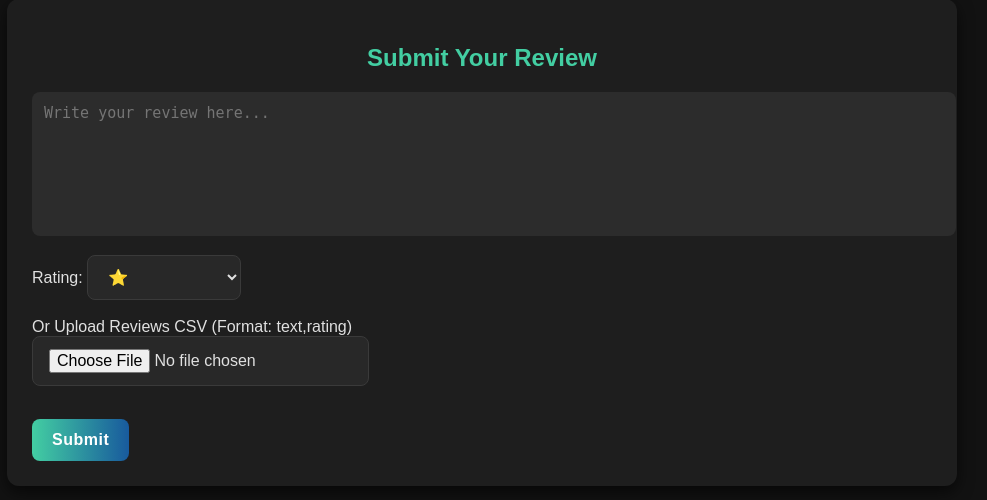
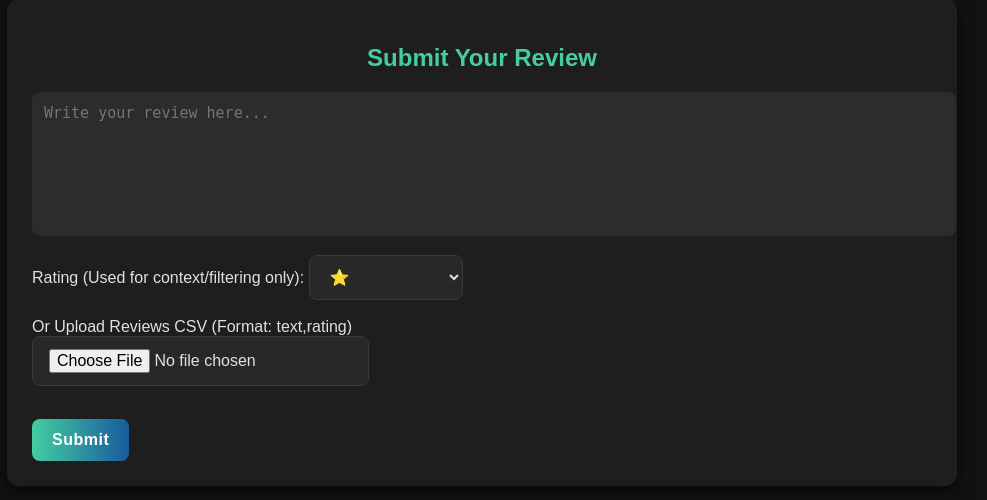
Before and after one commit to Siddartha8/Infosys-Project1, a Flask app: template Customer_Review_Insight/templates/dashboard.html in a window 1280 px wide. Shown: the part 143-643 px from the top of the page, without its empty margins (158-1145 px from the left). Run offline with Flask 3, Linux system fonts and the light colour scheme; tables that the repository leaves empty hold one stand-in row (values such as "Sample post"); the template is opened without the code that fills it: values that come from a table or form of the project are taken from there, most other values are stand-ins (such as "Sample title", 1, 10 or a date in 2020); parts of the project's set-up code (start-up, migrations or seed data) failed here and were passed over.

Commit message:
Your descriptive commit message here

```diff
--- a/Customer_Review_Insight/app.py
+++ b/Customer_Review_Insight/app.py
@@ -528,9 +528,10 @@ def dashboard():
         # ADDED: Attach the overall sentiment label to the object for display
         setattr(r, "overall_sentiment", r.sentiment_label or "Neutral")
 
-    user_pos_count = sum(1 for r in reviews if r.rating and r.rating >= 4)
-    user_neg_count = sum(1 for r in reviews if r.rating and r.rating <= 2)
-    user_neu_count = sum(1 for r in reviews if r.rating and r.rating == 3)
+    # --- UPDATED: Calculate sentiment distribution based on model's sentiment_label ---
+    user_pos_count = sum(1 for r in reviews if r.sentiment_label and r.sentiment_label.lower() == 'positive')
+    user_neg_count = sum(1 for r in reviews if r.sentiment_label and r.sentiment_label.lower() == 'negative')
+    user_neu_count = sum(1 for r in reviews if r.sentiment_label and r.sentiment_label.lower() == 'neutral')
 
     # --- NEW METRICS FOR DASHBOARD ---
     user_reviews_submitted = len(reviews)
@@ -734,9 +735,9 @@ def admin_dashboard():
             return redirect(url_for("admin_dashboard"))
 
     # Count stats for Analytics tab (must run for GET and POST fallback)
-    pos_count = sum(1 for r in reviews if r.rating and r.rating >= 4)
-    neg_count = sum(1 for r in reviews if r.rating and r.rating <= 2)
-    neu_count = sum(1 for r in reviews if r.rating and 2 < r.rating < 4)
+    pos_count = sum(1 for r in reviews if r.sentiment_label and r.sentiment_label.lower() == 'positive')
+    neg_count = sum(1 for r in reviews if r.sentiment_label and r.sentiment_label.lower() == 'negative')
+    neu_count = sum(1 for r in reviews if r.sentiment_label and r.sentiment_label.lower() == 'neutral')
     admin_aspect_data = analyze_aspect_sentiment(reviews)
 
     reviews_by_user = {}
@@ -1094,7 +1095,7 @@ def generate_report():
     writer.writerow([])
 
     # Sentiment distribution
-    writer.writerow(["Sentiment Distribution"])
+    writer.writerow(["Sentiment Distribution (Model Analysis)"])
     total = total_reviews if total_reviews > 0 else 1
     for sentiment, count in sentiment_counts.items():
         percent = (count / total) * 100
@@ -1174,7 +1175,7 @@ def generate_pdf_report():
 
     # Sentiment distribution
     c.setFont("Helvetica-Bold", 14)
-    c.drawString(50, y, "Sentiment Distribution")
+    c.drawString(50, y, "Sentiment Distribution (Model Analysis)")
     y -= 20
     total = total_reviews if total_reviews > 0 else 1
     for sentiment, count in sentiment_counts.items():
--- a/Customer_Review_Insight/templates/dashboard.html
+++ b/Customer_Review_Insight/templates/dashboard.html
@@ -405,7 +405,7 @@ table th {
 <h2>Submit Your Review</h2>
 <form id="reviewForm" method="POST" enctype="multipart/form-data" onsubmit="return validateReviewForm()">
 <textarea id="reviewText" name="review_text" placeholder="Write your review here..."></textarea>
-<label for="rating">Rating:</label>
+<label for="rating">Rating (Used for context/filtering only):</label>
 <select id="reviewRating" name="rating">
 <option value="1">⭐</option>
 <option value="2">⭐⭐</option>
@@ -437,11 +437,11 @@ table th {
 <a href="{{ url_for('generate_report') }}" class="btn-report">Download CSV Report</a>
 <a href="{{ url_for('generate_pdf_report') }}" class="btn-report">Download PDF Report</a>
 </div>
-<h2>Analytics Overview</h2>
+<h2>Model Sentiment Analysis Overview</h2>
 <table>
 <thead>
 <tr>
-<th>Sentiment</th>
+<th>Sentiment (Model)</th>
 <th>Count</th>
 <th>Percentage</th>
 </tr>
@@ -499,7 +499,15 @@ table th {
     <div class="chart-box">
     <div style="text-align:center; margin: 32px auto; background:#2a2a2a; padding: 22px; border-radius: 12px; box-shadow: 0 2px 6px #000a;">
       <canvas id="userSentimentChart" style="max-width:220px; max-height:220px; margin:auto;"></canvas>
-      <p><strong>Positive:</strong> {{ user_pos_count }} | <strong>Negative:</strong> {{ user_neg_count }} | <strong>Neutral:</strong> {{ user_neu_count }}</p>
+      <!-- UPDATED: Professional display of sentiment counts using a list structure -->
+      <div style="font-size: 1.1em; padding-top: 10px; border-top: 1px solid #333; margin-top: 10px; color: #ddd;">
+        <p style="margin: 5px 0; font-size: 0.9em; font-weight: 500;">Sentiment Count (Model):</p>
+        <ul style="list-style: none; padding: 0; display: flex; justify-content: space-around; font-weight: bold; margin: 0; font-size: 0.95em;">
+            <li style="color: #43cea2;">Positive: {{ user_pos_count }}</li>
+            <li style="color: #dc3545;">Negative: {{ user_neg_count }}</li>
+            <li style="color: #ffc107;">Neutral: {{ user_neu_count }}</li>
+        </ul>
+      </div>
     </div>
   </div>
     <div class="chart-box">
@@ -655,6 +663,7 @@ function toggleTheme() {
 }
 
 // Data from backend
+// These variables now contain counts based on the model's sentiment_label
 const userPos = {{ user_pos_count }};
 const userNeg = {{ user_neg_count }};
 const userNeu = {{ user_neu_count }};
@@ -690,7 +699,7 @@ function drawCharts() {
             responsive: true,
             plugins: {
                 legend: { display: false },
-                title: { text: 'Your Sentiment Distribution', color: '#e0e0e0', display: true }
+                title: { text: 'Your Sentiment Distribution (Model)', color: '#e0e0e0', display: true }
             }
         }
     });
```
